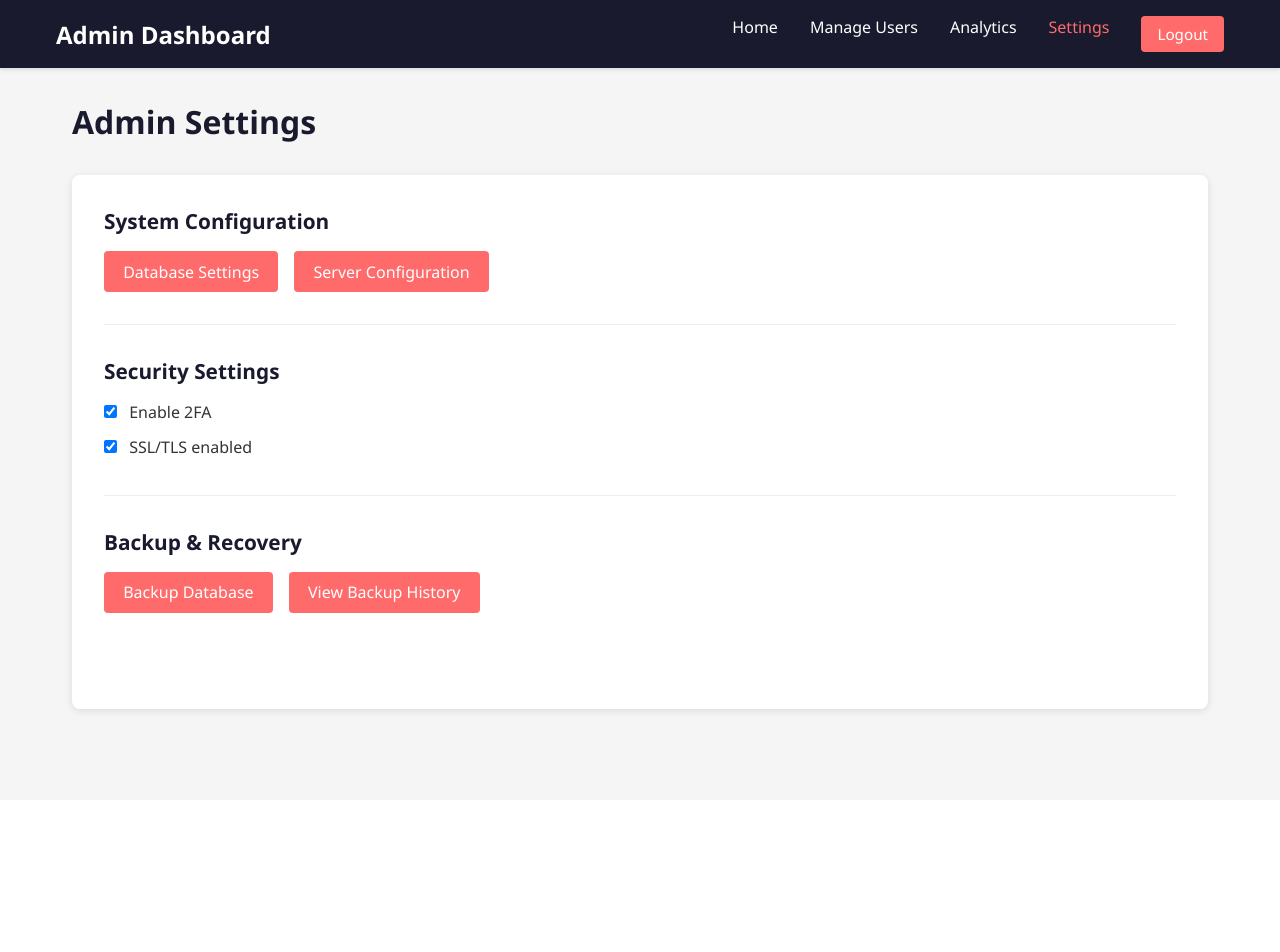
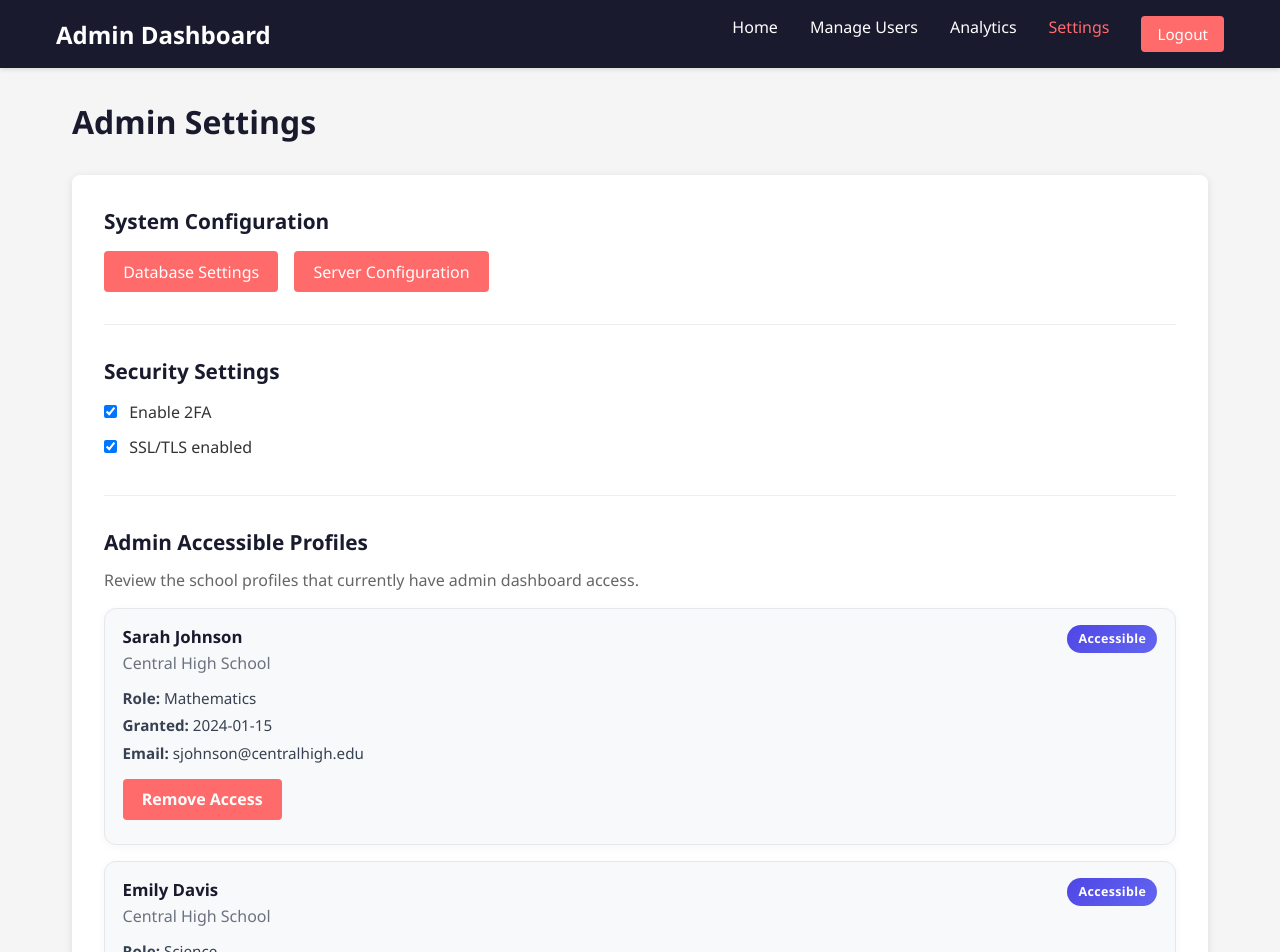
Before and after one commit to Lalindu0923/githubTester, a React (Vite) app in the folder adminDashboard/: page /settings in a window 1280 px wide. Shown: the top 952 px of the page. Before the commit the page ends 800 px from the top, so only its background shows below. Built offline with nearby package versions, Linux system fonts and the light colour scheme.

Commit message:
Add admin access profiles in settings

```diff
--- a/adminDashboard/src/components/Settings.jsx
+++ b/adminDashboard/src/components/Settings.jsx
@@ -1,6 +1,14 @@
 import '../styles/Settings.css'
+import { useState } from 'react'
+import { usersData } from '../data/users'
 
 function Settings() {
+  const [adminProfiles, setAdminProfiles] = useState(usersData.principalAccessTeachers)
+
+  const removeProfile = (profileId) => {
+    setAdminProfiles((currentProfiles) => currentProfiles.filter((profile) => profile.id !== profileId))
+  }
+
   return (
     <div className="settings">
       <h1>Admin Settings</h1>
@@ -20,6 +28,37 @@ function Settings() {
           </label>
         </div>
         <div className="settings-group">
+          <h2>Admin Accessible Profiles</h2>
+          <p className="settings-description">Review the school profiles that currently have admin dashboard access.</p>
+          {adminProfiles.length > 0 ? (
+            <div className="profile-list">
+              {adminProfiles.map((profile) => (
+                <div key={profile.id} className="profile-card">
+                  <div className="profile-card-header">
+                    <div>
+                      <h3>{profile.name}</h3>
+                      <p>{profile.schoolName}</p>
+                    </div>
+                    <span className="profile-badge">Accessible</span>
+                  </div>
+                  <div className="profile-meta">
+                    <span><strong>Role:</strong> {profile.subject}</span>
+                    <span><strong>Granted:</strong> {profile.grantDate}</span>
+                    <span><strong>Email:</strong> {profile.email}</span>
+                  </div>
+                  <button className="remove-profile-btn" onClick={() => removeProfile(profile.id)}>
+                    Remove Access
+                  </button>
+                </div>
+              ))}
+            </div>
+          ) : (
+            <div className="empty-state">
+              No admin-accessible profiles are currently assigned.
+            </div>
+          )}
+        </div>
+        <div className="settings-group">
           <h2>Backup & Recovery</h2>
           <button>Backup Database</button>
           <button>View Backup History</button>
--- a/adminDashboard/src/styles/Settings.css
+++ b/adminDashboard/src/styles/Settings.css
@@ -32,6 +32,103 @@
   font-size: 1.3rem;
 }
 
+.settings-description {
+  margin: -0.25rem 0 1rem;
+  color: #666;
+  line-height: 1.5;
+}
+
+.profile-list {
+  display: grid;
+  gap: 1rem;
+}
+
+.profile-card {
+  background: #f8f9fa;
+  border: 1px solid #e5e7eb;
+  border-radius: 12px;
+  padding: 1rem 1.1rem;
+  box-shadow: 0 2px 8px rgba(0, 0, 0, 0.04);
+  transition: transform 0.2s ease, box-shadow 0.2s ease, border-color 0.2s ease;
+}
+
+.profile-card:hover {
+  transform: translateY(-2px);
+  box-shadow: 0 10px 22px rgba(0, 0, 0, 0.08);
+  border-color: #c7d2fe;
+}
+
+.profile-card-header {
+  display: flex;
+  justify-content: space-between;
+  gap: 1rem;
+  align-items: flex-start;
+  margin-bottom: 0.9rem;
+}
+
+.profile-card-header h3 {
+  margin: 0 0 0.25rem;
+  color: #1a1a2e;
+  font-size: 1.05rem;
+}
+
+.profile-card-header p {
+  margin: 0;
+  color: #6b7280;
+}
+
+.profile-badge {
+  background: linear-gradient(135deg, #4f46e5, #6366f1);
+  color: white;
+  font-size: 0.78rem;
+  font-weight: 700;
+  letter-spacing: 0.03em;
+  padding: 0.35rem 0.7rem;
+  border-radius: 999px;
+  white-space: nowrap;
+}
+
+.profile-meta {
+  display: grid;
+  gap: 0.45rem;
+  color: #374151;
+  font-size: 0.95rem;
+  margin-bottom: 1rem;
+}
+
+.profile-meta span {
+  word-break: break-word;
+}
+
+.remove-profile-btn {
+  padding: 0.65rem 1rem;
+  background: #dc2626;
+  color: white;
+  border: none;
+  border-radius: 8px;
+  cursor: pointer;
+  font-weight: 600;
+  transition: transform 0.2s ease, background-color 0.2s ease, box-shadow 0.2s ease;
+}
+
+.remove-profile-btn:hover {
+  transform: translateY(-1px);
+  background: #b91c1c;
+  box-shadow: 0 10px 18px rgba(220, 38, 38, 0.18);
+}
+
+.remove-profile-btn:active {
+  transform: translateY(0);
+}
+
+.empty-state {
+  padding: 1rem;
+  border-radius: 10px;
+  background: #eff6ff;
+  color: #1d4ed8;
+  border: 1px dashed #93c5fd;
+}
+
 .settings-group label {
   display: block;
   margin-bottom: 0.8rem;
@@ -58,3 +155,17 @@
 .settings-group button:hover {
   background-color: #ee5a52;
 }
+
+@media (max-width: 768px) {
+  .profile-card-header {
+    flex-direction: column;
+  }
+
+  .profile-badge {
+    align-self: flex-start;
+  }
+
+  .remove-profile-btn {
+    width: 100%;
+  }
+}
```
